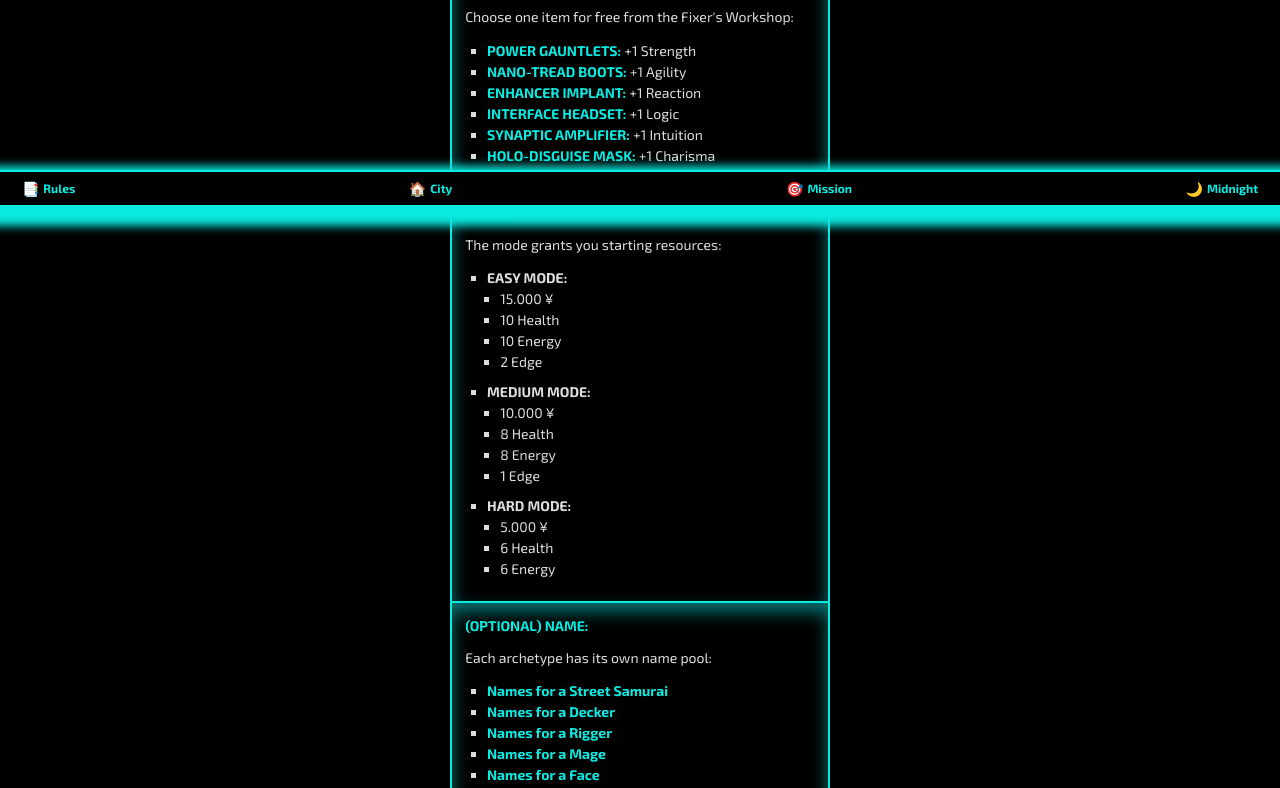
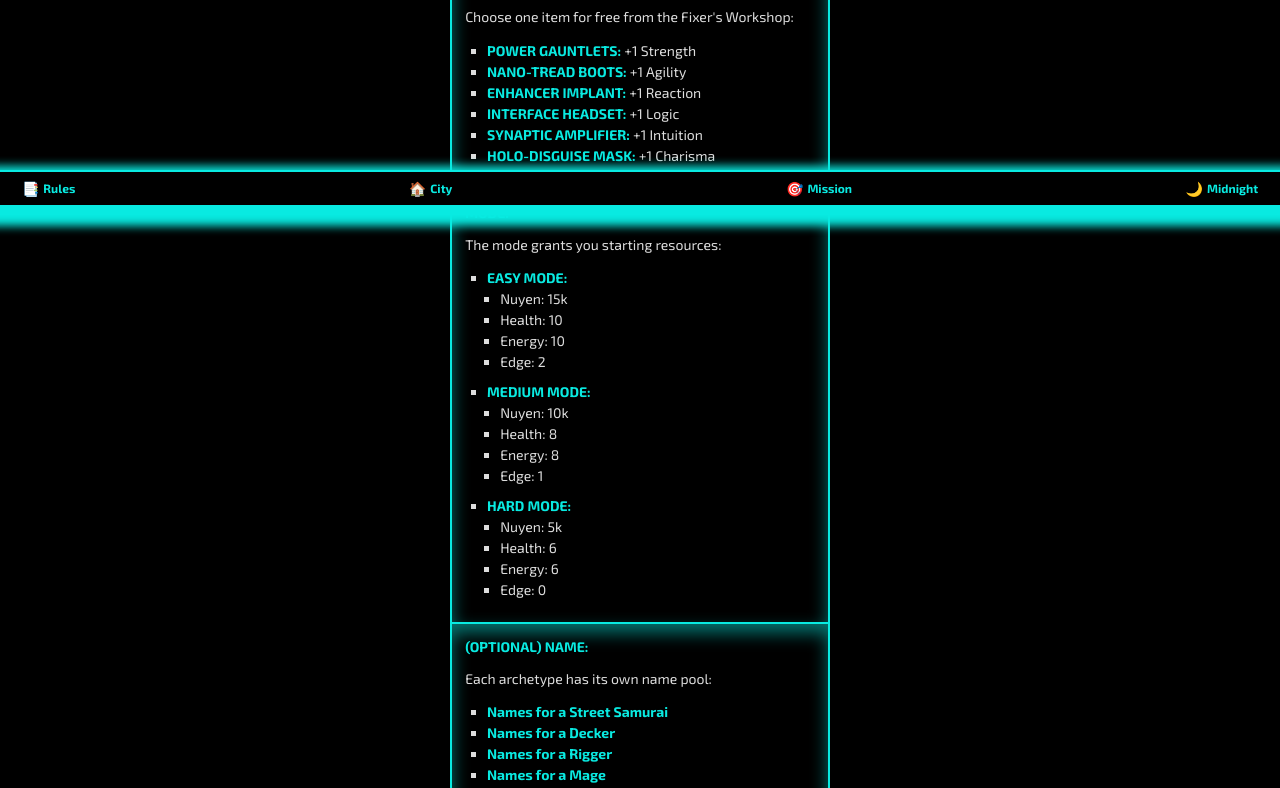
Before and after one commit to BroBuddy/shadowrun-neonhollow, a React (Vite) app: page /character in a window 1280 px wide. Shown: the part 595-1383 px from the top of the page. Built offline with nearby package versions, Linux system fonts and the light colour scheme; no server answers.

Commit message:
mode to stat connection

```diff
--- a/src/feature/character/characterData.ts
+++ b/src/feature/character/characterData.ts
@@ -30,15 +30,30 @@ const characterEquipments: readonly Equipment[] = [
 const characterModes: readonly Mode[] = [
     {
         name: 'Easy Mode',
-        resources: ['15.000 ¥', '10 Health', '10 Energy', '2 Edge'],
+        stats: {
+            Nuyen: 15,
+            Health: 10,
+            Energy: 10,
+            Edge: 2,
+        },
     },
     {
         name: 'Medium Mode',
-        resources: ['10.000 ¥', '8 Health', '8 Energy', '1 Edge'],
+        stats: {
+            Nuyen: 10,
+            Health: 8,
+            Energy: 8,
+            Edge: 1,
+        },
     },
     {
         name: 'Hard Mode',
-        resources: ['5.000 ¥', '6 Health', '6 Energy'],
+        stats: {
+            Nuyen: 5,
+            Health: 6,
+            Energy: 6,
+            Edge: 0,
+        },
     },
 ]
 
--- a/src/feature/character/components/ModeView.tsx
+++ b/src/feature/character/components/ModeView.tsx
@@ -2,10 +2,15 @@ import Card from '@/components/Card'
 import { Mode as ModeType } from '../CharacterType'
 import { getCharacterModes } from '../characterData'
 import { useMemo } from 'react'
+import useStatStore from '@/feature/stat/store/statStore'
 
 function ModeView() {
     const modes = useMemo(() => getCharacterModes(), [])
+    const setStats = useStatStore((state) => state.setStats)
 
+    const handleModeSelect = (stats: Record<string, number>) => {
+        setStats(stats)
+    }
     return (
         <Card>
             <p>
@@ -15,11 +20,21 @@ function ModeView() {
             <ul className="list-margin">
                 {modes.map((item: ModeType, index: number) => (
                     <li key={index}>
-                        <strong>{item.name}:</strong>
+                        <strong
+                            className="cursor-pointer highlight"
+                            onClick={() => handleModeSelect(item.stats)}
+                        >
+                            {item.name}:
+                        </strong>
                         <ul>
-                            {item.resources.map(
-                                (resource: string, attrIndex: number) => (
-                                    <li key={attrIndex}>{resource}</li>
+                            {Object.entries(item.stats).map(
+                                ([statName, statValue], attrIndex) => (
+                                    <li key={attrIndex}>
+                                        {statName}:{' '}
+                                        {statName === 'Nuyen'
+                                            ? `${statValue}k`
+                                            : statValue}
+                                    </li>
                                 )
                             )}
                         </ul>
--- a/src/feature/stat/store/statStore.tsx
+++ b/src/feature/stat/store/statStore.tsx
@@ -2,6 +2,7 @@ import { create } from 'zustand'
 
 type StatState = {
     stats: Record<string, number>
+    setStats: (newStats: Record<string, number>) => void
     modifyStats: (modStats: Record<string, number>) => void
 }
 
@@ -13,6 +14,19 @@ const useStatStore = create<StatState>((set) => ({
         Edge: 0,
         Intel: 0,
         Heat: 0,
+    },
+    setStats: (newStats) => {
+        set((state) => {
+            const updatedStats = { ...state.stats }
+
+            Object.entries(newStats).forEach(([key, value]) => {
+                if (updatedStats[key] !== undefined) {
+                    updatedStats[key] = value
+                }
+            })
+
+            return { stats: updatedStats }
+        })
     },
     modifyStats: (modStats) => {
         set((state) => {
```
Also changed, not shown: src/feature/character/CharacterType.tsx (+10 -1 lines).
